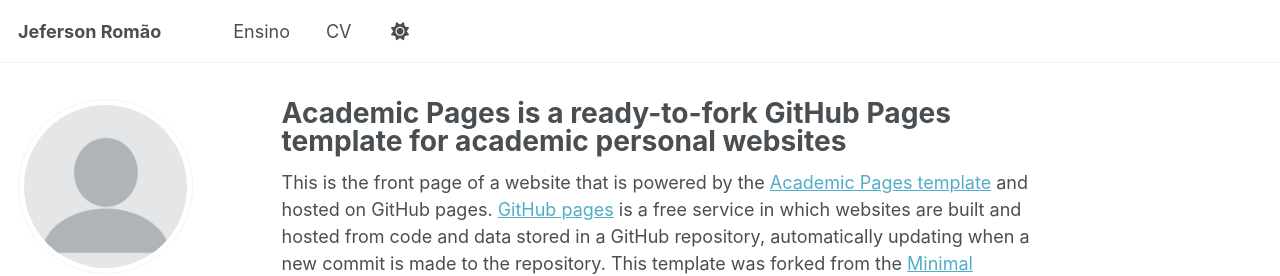
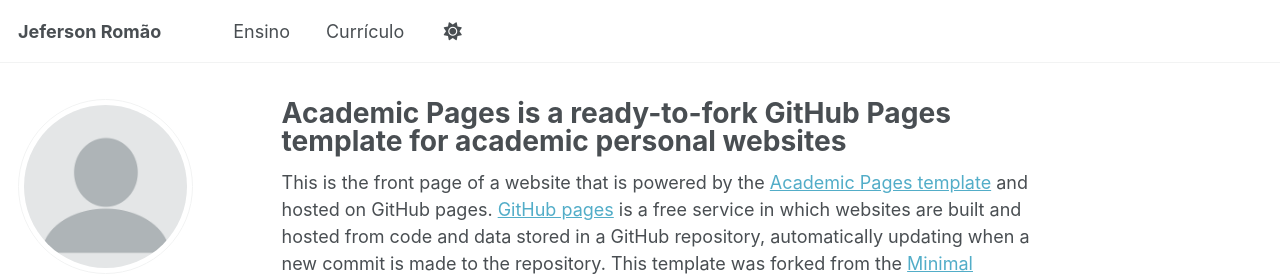
Before and after one commit to jefersonromao/jefersonromao.github.io, a Jekyll site: the page built from _pages/about.md, in a window 1280 px wide. Shown: the top 276 px of the page. Built offline with Jekyll 4.4.1, drawn with Linux system fonts in a browser that asks for light colours; a script bundle is joined from its source files by our own code; library files that are not in the unit come from our copies.

Commit message:
Update navigation.yml

```diff
--- a/_data/navigation.yml
+++ b/_data/navigation.yml
@@ -12,5 +12,5 @@ main:
   - title: "Ensino"
     url: /teaching/
 
-  - title: "CV"
+  - title: "Currículo"
     url: /cv/
```
